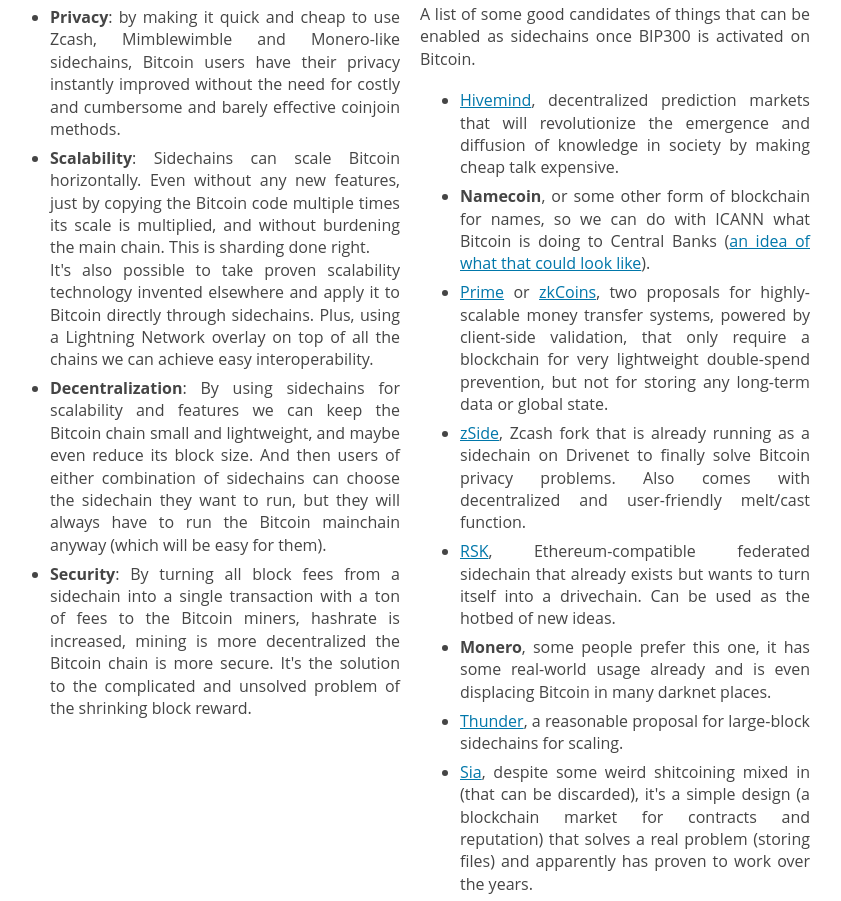
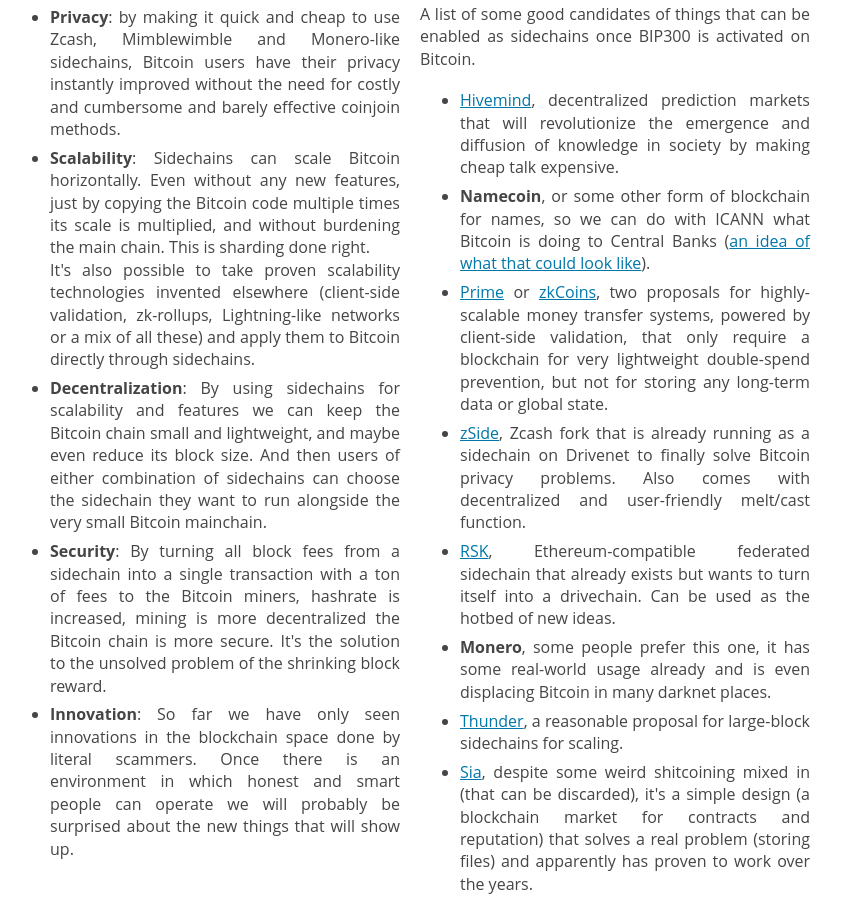
Before and after one commit to fiatjaf/drivechain.xyz, a plain HTML site: page index.html in a window 1280 px wide. Shown: the part 1801-2702 px from the top of the page, without its empty margins (230-1071 px from the left). Drawn offline with Linux system fonts and the light colour scheme.

Commit message:
rewrite some things.

```diff
--- a/index.html
+++ b/index.html
@@ -175,25 +175,30 @@ From the combination of
         without any new features, just by copying the Bitcoin code multiple
         times its scale is multiplied, and without burdening the main chain.
         This is sharding done right. <br />
-        It's also possible to take proven scalability technology invented
-        elsewhere and apply it to Bitcoin directly through sidechains. Plus,
-        using a Lightning Network overlay on top of all the chains we can
-        achieve easy interoperability.
+        It's also possible to take proven scalability technologies invented
+        elsewhere (client-side validation, zk-rollups, Lightning-like networks
+        or a mix of all these) and apply them to Bitcoin directly through
+        sidechains.
       </li>
       <li id="decentralization">
         <b>Decentralization</b>: By using sidechains for scalability and
         features we can keep the Bitcoin chain small and lightweight, and maybe
         even reduce its block size. And then users of either combination of
-        sidechains can choose the sidechain they want to run, but they will
-        always have to run the Bitcoin mainchain anyway (which will be easy for
-        them).
+        sidechains can choose the sidechain they want to run alongside the very
+        small Bitcoin mainchain.
       </li>
       <li id="security">
         <b>Security</b>: By turning all block fees from a sidechain into a
         single transaction with a ton of fees to the Bitcoin miners, hashrate is
         increased, mining is more decentralized the Bitcoin chain is more
-        secure. It's the solution to the complicated and unsolved problem of the
-        shrinking block reward.
+        secure. It's the solution to the unsolved problem of the shrinking block
+        reward.
+      </li>
+      <li id="innovation">
+        <b>Innovation</b>: So far we have only seen innovations in the
+        blockchain space done by literal scammers. Once there is an environment
+        in which honest and smart people can operate we will probably be
+        surprised about the new things that will show up.
       </li>
     </ul>
   </div>
```
